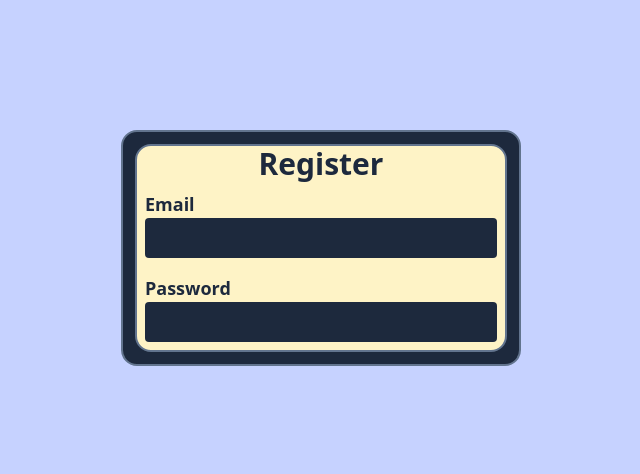
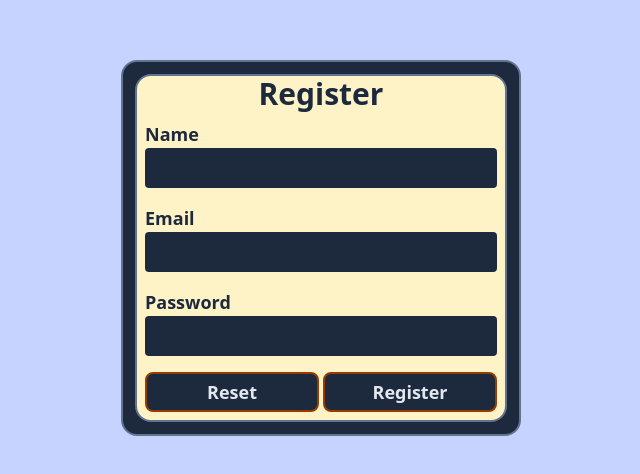
Before and after one commit to shamil-tp/nextjs_todo, a Next.js app: page /register in a window 1280 px wide. Shown: the part 152-626 px from the top of the page, without its empty margins (319-959 px from the left). Built offline with nearby package versions, Linux system fonts and the light colour scheme.

Commit message:
register completed

```diff
--- a/actions/todo.ts
+++ b/actions/todo.ts
@@ -1,5 +1,6 @@
 'use server'
 import pool from '@/lib/db'
+import bcrypt from 'bcrypt'
 import { revalidatePath } from 'next/cache'
 import { redirect } from 'next/navigation'
 
@@ -38,3 +39,24 @@ export const deleteTodo = async(id:string)=>{
     )
     revalidatePath('/todos')
 }
+
+export const addNewUser = async(formData:FormData)=>{
+    const name = formData.get('name') as string
+    const email = formData.get('email') as string
+    const password = formData.get('password') as string
+
+    if(!email || !name || !password)return
+
+    const { rows } = await pool.query(
+        'SELECT * FROM users WHERE email = $1',[email]
+    )
+    if(rows[0])return
+
+    const hashedPassword =await bcrypt.hash(password,10)
+
+    await pool.query(
+        'INSERT INTO users (username,email,password) VALUES($1,$2,$3)',
+        [name,email,hashedPassword]
+    )
+    redirect('/login')
+}
--- a/app/(auth)/layout.tsx
+++ b/app/(auth)/layout.tsx
@@ -1,8 +1,4 @@
 
-export const metadata = {
-    title:'Login page | Todo app',
-    description:'this is the auth page for todo app'
-}
 
 export default function AuthLayout({children}:{children:React.ReactNode}){
     return (
--- a/app/(auth)/register/page.tsx
+++ b/app/(auth)/register/page.tsx
@@ -1,8 +1,17 @@
-'use client'
+import { addNewUser } from "@/actions/todo"
+
+export const metadata = {
+  title: 'Register | Todo App'
+}
+
 export default function LoginPage(){
     return (
-        <form action="" className="w-full bg-amber-100 rounded-2xl h-full border-slate-500 border-2">
+        <form action={addNewUser} className="w-full bg-amber-100 rounded-2xl border-slate-500 border-2">
             <h1 className="text-center text-slate-800 font-extrabold text-3xl">Register</h1>
+            <div className="p-2">
+                <label htmlFor="name" className="text-slate-800 font-bold text-lg">Name</label>
+                <input type="text" name="name" className="w-full bg-slate-800 font-bold text-pink-500 rounded-sm h-10 p-1"/>
+            </div>
             <div className="p-2">
                 <label htmlFor="email" className="text-slate-800 font-bold text-lg">Email</label>
                 <input type="email" name="email" className="w-full bg-slate-800 font-bold text-pink-500 rounded-sm h-10 p-1"/>
@@ -11,7 +20,14 @@ export default function LoginPage(){
                 <label htmlFor="password" className="text-slate-800 font-bold text-lg">Password</label>
                 <input type="password" name="password" className="w-full bg-slate-800 font-semibold text-pink-500 rounded-sm h-10" />
             </div>
-
+            <div className="button__container p-2 flex justify-between gap-1">
+                <button className=" bg-slate-800 text-slate-200 font-extrabold text-lg rounded-lg h-10 w-[50%] border-2 border-amber-800 shadow-gray-500 hover:shadow-xs" type="reset">
+                Reset
+            </button>
+                <button className=" bg-slate-800 text-slate-200 font-extrabold text-lg rounded-lg h-10 w-[50%] border-2 border-amber-800 shadow-gray-500 hover:shadow-xs" type="submit">
+                Register
+            </button>
+            </div>
         </form>
     )
 }
```
